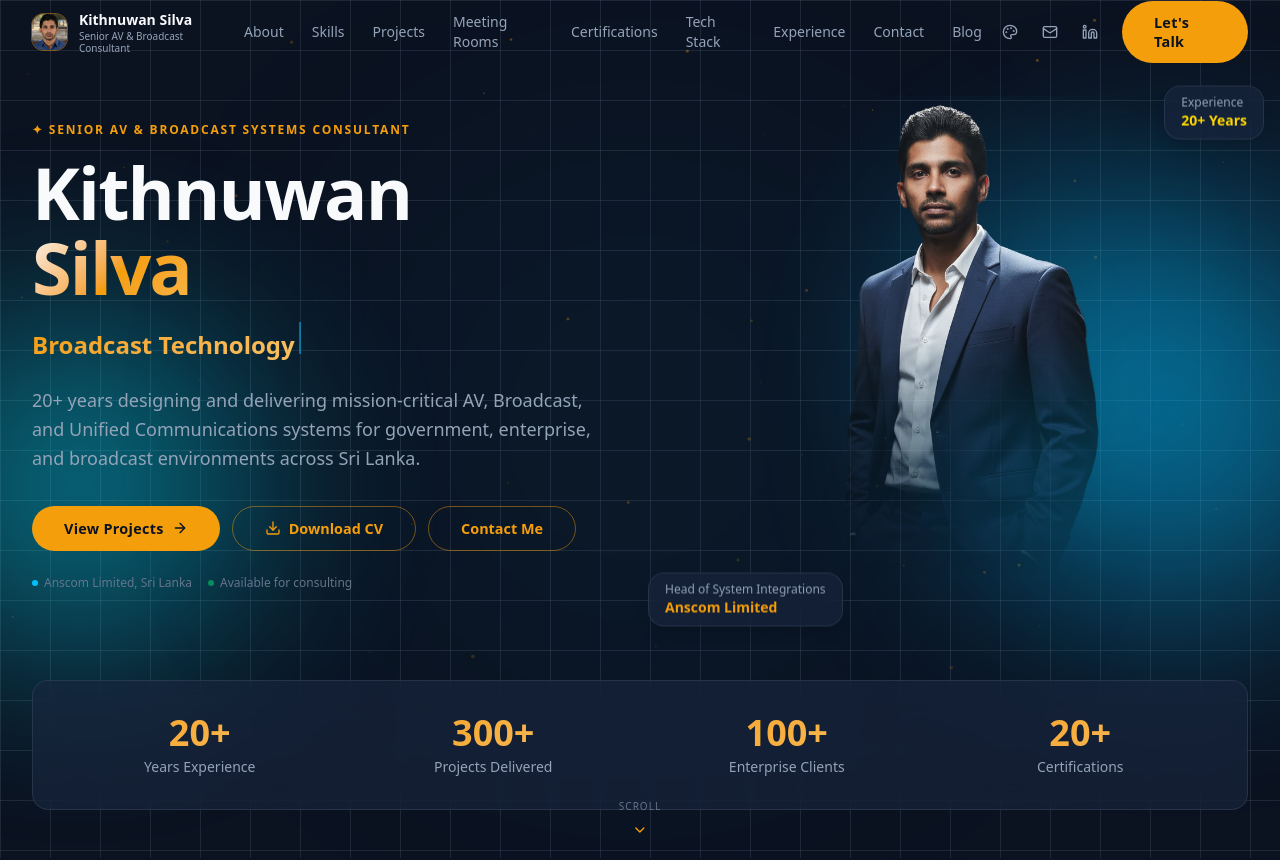
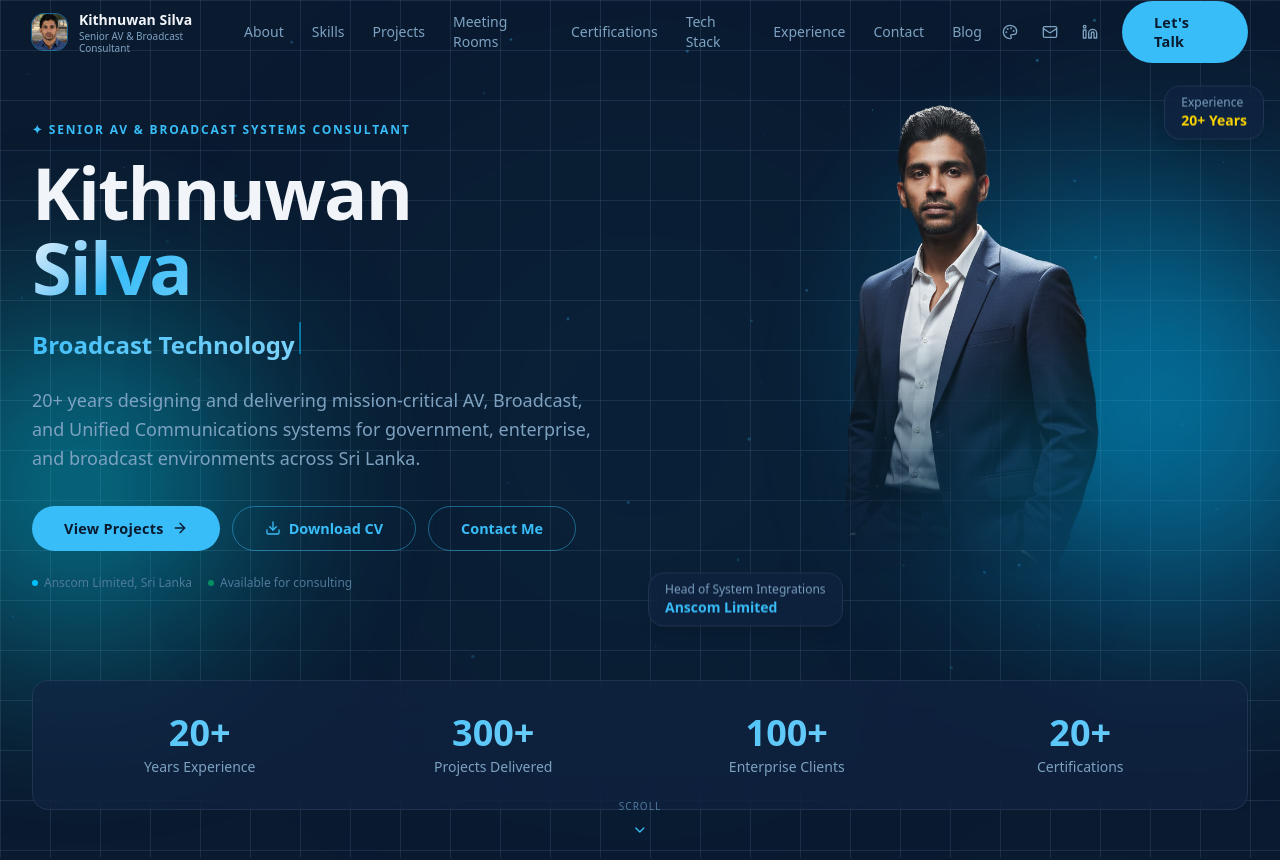
Before and after one commit to kithnuwan/kithnuwan-portfolio-nextjs, a Next.js app: page / in a window 1280 px wide. Shown: the top 860 px of the page. Built offline with nearby package versions, Linux system fonts and the light colour scheme.

Commit message:
Set signal-blue as the default theme
Co-Authored-By: Claude Sonnet 4.6 <noreply@anthropic.com>
Claude-Session: https://claude.ai/code/session_01HYpUjXGos66d1NRRtTVd2x

```diff
--- a/src/app/globals.css
+++ b/src/app/globals.css
@@ -7,8 +7,7 @@
    Switch themes by setting data-theme on <html>; zero component code changes.
    ═══════════════════════════════════════════════════════════════════════════ */
 
-/* Theme 1 — broadcast-dark (default) */
-:root,
+/* Theme 1 — broadcast-dark */
 [data-theme="broadcast-dark"] {
   --bg-primary:      #0B1220;
   --bg-secondary:    #1A2740;
@@ -26,7 +25,8 @@
   --accent-dim:      color-mix(in srgb, var(--accent) 45%, transparent);
 }
 
-/* Theme 2 — signal-blue */
+/* Theme 2 — signal-blue (default) */
+:root,
 [data-theme="signal-blue"] {
   --bg-primary:      #0A1A2F;
   --bg-secondary:    #112444;
--- a/src/app/layout.jsx
+++ b/src/app/layout.jsx
@@ -96,10 +96,10 @@ export default function RootLayout({ children }) {
         {/* No-flash theme script — runs before CSS paints */}
         <script
           dangerouslySetInnerHTML={{
-            __html: `(function(){try{var t=localStorage.getItem('theme')||'broadcast-dark';document.documentElement.setAttribute('data-theme',t);}catch(e){}})();`,
+            __html: `(function(){try{var t=localStorage.getItem('theme')||'signal-blue';document.documentElement.setAttribute('data-theme',t);}catch(e){}})();`,
           }}
         />
-        <meta name="theme-color" content="#0B1220" />
+        <meta name="theme-color" content="#0A1A2F" />
         <script
           type="application/ld+json"
           dangerouslySetInnerHTML={{ __html: JSON.stringify(jsonLd) }}
--- a/src/components/ui/ThemeSwitcher.jsx
+++ b/src/components/ui/ThemeSwitcher.jsx
@@ -34,13 +34,13 @@ const THEME_COLORS = {
 };
 
 export default function ThemeSwitcher() {
-  const [active, setActive] = useState('broadcast-dark');
+  const [active, setActive] = useState('signal-blue');
   const [open, setOpen] = useState(false);
   const ref = useRef(null);
 
   useEffect(() => {
     try {
-      const stored = localStorage.getItem('theme') || 'broadcast-dark';
+      const stored = localStorage.getItem('theme') || 'signal-blue';
       setActive(stored);
     } catch {}
   }, []);
```
